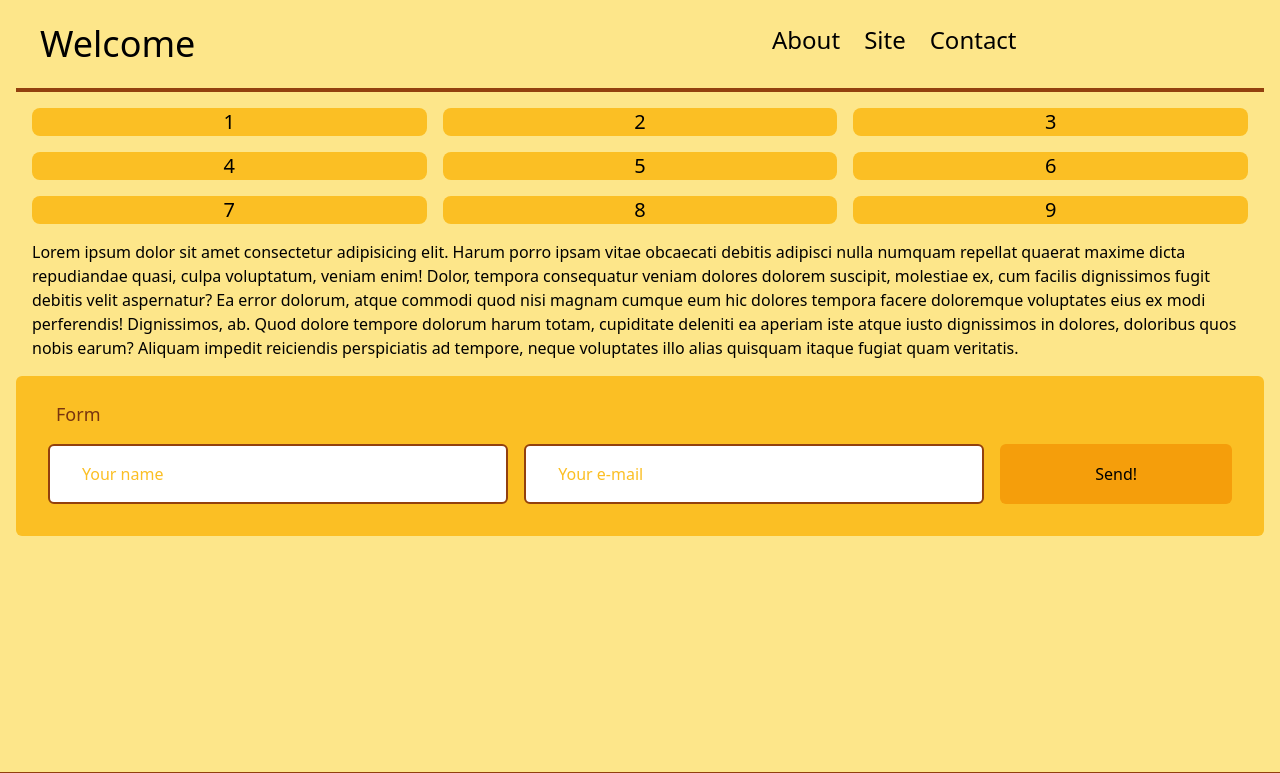
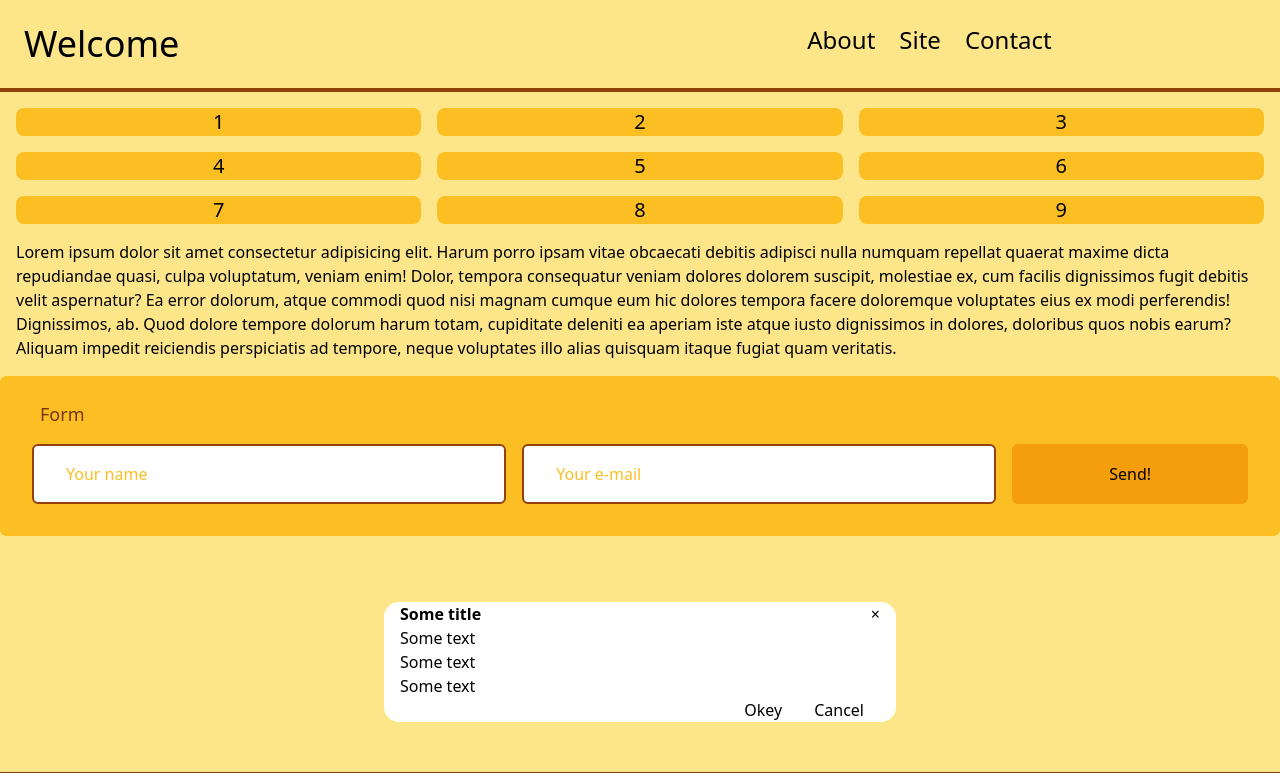
Before and after one commit to Sergeew-K-V/TailwindUsed, a plain HTML site: page Tailwind/index.html in a window 1280 px wide. Shown: the top 773 px of the page. Drawn offline with nearby package versions, Linux system fonts and the light colour scheme.

Commit message:
adde modalWindow

```diff
--- a/Tailwind/index.html
+++ b/Tailwind/index.html
@@ -5,15 +5,16 @@
     <meta http-equiv="X-UA-Compatible" content="IE=edge">
     <meta name="viewport" content="width=device-width, initial-scale=1.0">
     <link href="https://unpkg.com/tailwindcss@^2/dist/tailwind.min.css" rel="stylesheet">
+    <link rel="stylesheet" href="styles.css">
     <title>Tailwind Practic</title>
 </head>
-<body class="bg-yellow-200 container mx-auto h-screen flex flex-col justify-between">
-    <div class="px-4 " >
+<body class="bg-yellow-200   h-screen flex flex-col justify-between">
+    <div class="container mx-auto" >
         <header class="text-2xl flex p-6 border-b-4 border-yellow-800">
             <div class="w-3/5 text-4xl">
                 <p>Welcome</p>
             </div>
-            <nav class=" ">
+            <nav class="ml-8">
                 <ul class="flex flex-row w-2/5">
                 <li class="mx-3">About</li>
                 <li class="mx-3">Site</li>
@@ -36,21 +37,45 @@
         <div class="m-4">
             <p>Lorem ipsum dolor sit amet consectetur adipisicing elit. Harum porro ipsam vitae obcaecati debitis adipisci nulla numquam repellat quaerat maxime dicta repudiandae quasi, culpa voluptatum, veniam enim! Dolor, tempora consequatur veniam dolores dolorem suscipit, molestiae ex, cum facilis dignissimos fugit debitis velit aspernatur? Ea error dolorum, atque commodi quod nisi magnam cumque eum hic dolores tempora facere doloremque voluptates eius ex modi perferendis! Dignissimos, ab. Quod dolore tempore dolorum harum totam, cupiditate deleniti ea aperiam iste atque iusto dignissimos in dolores, doloribus quos nobis earum? Aliquam impedit reiciendis perspiciatis ad tempore, neque voluptates illo alias quisquam itaque fugiat quam veritatis.</p>
         </div>
-        <div class="bg-yellow-400 p-6 rounded-md">
+        <div class="bg-yellow-400 p-6 rounded-md mb-4">
             <h2 class="text-lg text-yellow-900 pl-4 pb-2">Form</h2>
             <form class="flex" action="">
                 <input class="border-2 border-yellow-800 rounded-md placeholder-yellow-400 px-8 py-4 m-2 w-2/5" type="text" placeholder="Your name">
                 <input class="border-2 border-yellow-800 rounded-md placeholder-yellow-400 px-8 py-4 m-2 w-2/5" type="email" placeholder="Your e-mail">
-                <button class="bg-yellow-500 rounded-md px-8 py-4 text-black m-2 w-1/5" type="submit">Send!</button>
+                <button class="meBtnForm bg-yellow-500 rounded-md  py-4 text-black m-2 w-1/5" type="submit">Send!</button>
             </form>
         </div>
     </div>
 </div>
-<footer class="container flex justify-center bg-yellow-500 border-t-4 border-yellow-800 ">
+<div class="myModal-overlay">
+    <div class="myModal">
+        <div class="myModal-window w-2/5 mx-auto">
+            <div class="myModal-header flex just justify-between mx-4">
+                <span class="myModalTitle font-black">Some title</span>
+                <div class="myModal-close ">&times;</div>
+            </div>
+            <div class="myModal-body mx-4">
+                <ul>
+                    <li>Some text</li>
+                    <li>Some text</li>
+                    <li>Some text</li>
+                </ul>
+            </div>
+            <div class="myModalFooter mx-4 flex justify-end">
+                <button class="BtnOkey mx-4">Okey</button>
+                <button class="BtnCancel mx-4">Cancel</button>
+            </div>
+        </div>
+    </div>
+</div>
+<footer class="flex justify-center bg-yellow-500 border-t-4 border-yellow-800 ">
     <div>
         <img src="" alt="">
         <p>Created with Tailwind CSS</p>
     </div>
 </footer>
+<script src="/plugins/base.js"></script>
+<script src="/plugins/modal.js"></script>
+<script src="/plugins/app.js"></script>
 </body>
 </html>
--- /dev/null
+++ b/Tailwind/plugins/app.js
@@ -0,0 +1,5 @@
+const btn =document.querySelector('.myBtnForm')
+
+btn.addEventListener('click',()=>{
+
+})
--- /dev/null
+++ b/Tailwind/plugins/base.js
@@ -0,0 +1 @@
+const $={}
--- /dev/null
+++ b/Tailwind/plugins/modal.js
@@ -0,0 +1,18 @@
+function createModal(options){
+    const modal = document.createElement('div')
+
+}
+
+
+
+
+$.modal =function(options){
+
+    const modal={
+        open(){
+
+        },
+        close(){},
+        destroy(){}
+    }
+}
--- /dev/null
+++ b/Tailwind/styles.css
@@ -0,0 +1,5 @@
+.myModal-window {
+  border-radius: 15px;
+  background-color: white;
+  /* width: 400px; */
+}
```
